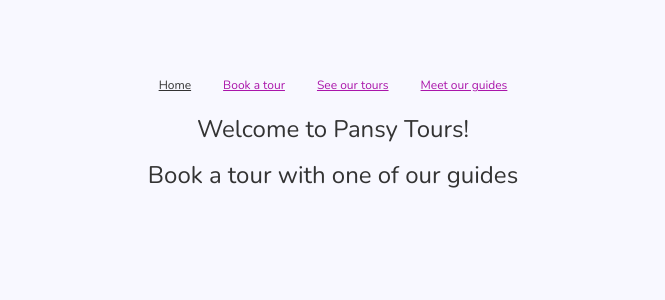
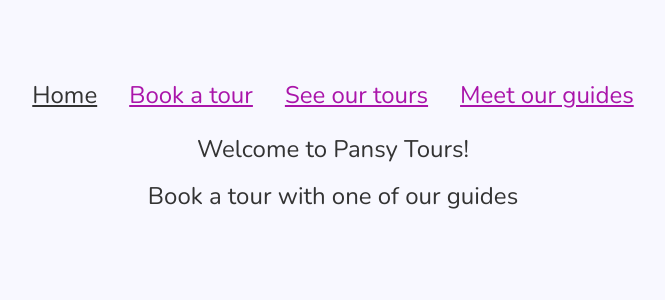
Before and after one commit to Augs0/jan-2023-booking-with-vue, a Vue app: page / in a window 1280 px wide. Shown: the top 300 px of the page, without its empty margins (307-972 px from the left). Built offline with nearby package versions, Linux system fonts and the light colour scheme.

Commit message:
update template

```diff
--- a/src/App.vue
+++ b/src/App.vue
@@ -3,16 +3,12 @@ import { RouterLink, RouterView } from "vue-router";
 </script>
 
 <template>
-  <header>
-    <div class="wrapper">
   <nav>
     <RouterLink to="/">Home</RouterLink>
     <RouterLink to="/book">Book a tour</RouterLink>
     <RouterLink to="/tours">See our tours</RouterLink>
     <RouterLink to="/guides">Meet our guides</RouterLink>
   </nav>
-    </div>
-  </header>
 
   <RouterView />
 </template>
@@ -25,7 +21,7 @@ header {
 
 nav {
   width: 100%;
-  font-size: 12px;
+  font-size: 1.5rem;
   text-align: center;
   margin-top: 2rem;
 }
```
Lines whose indentation alone changed are shown as unchanged.
